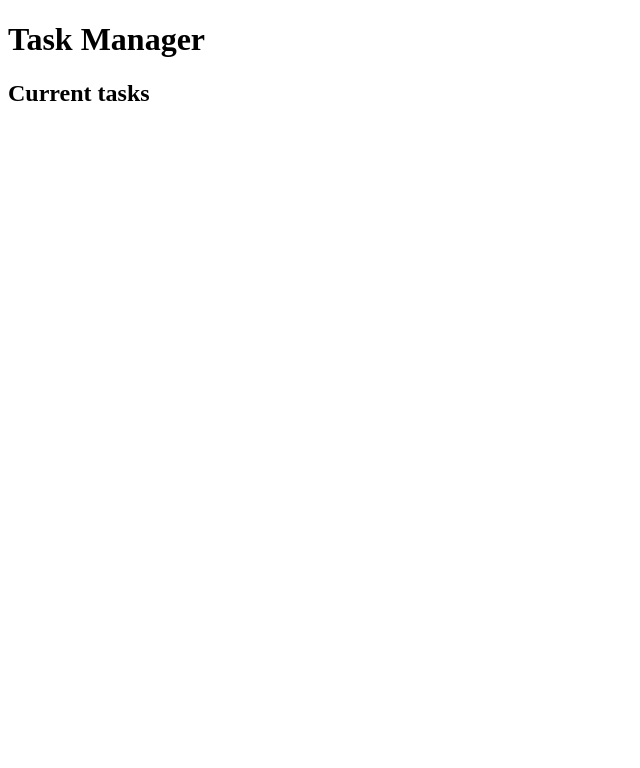
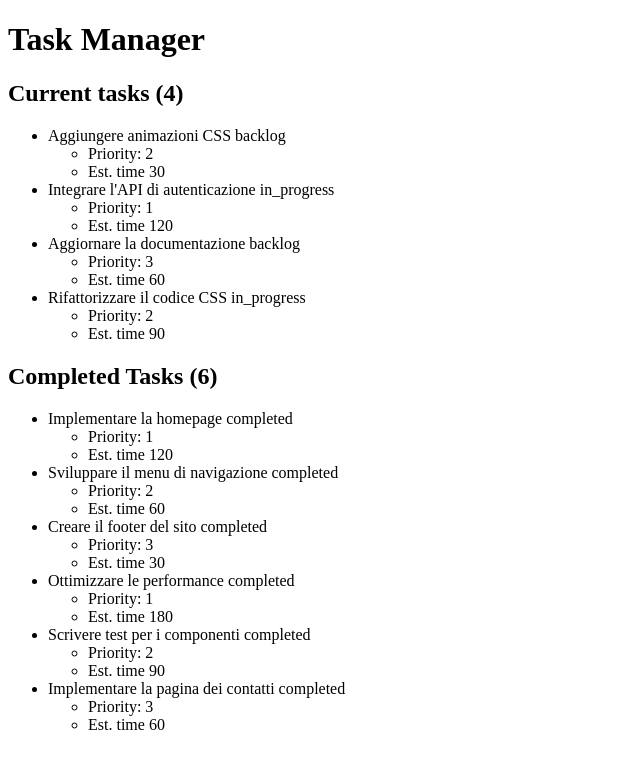
Before and after one commit to federicascognamiglio/react-task-list, a React (Vite) app: page / in a window 1280 px wide. Shown: the top 768 px of the page, without its empty margins (0-640 px from the left). Built offline with nearby package versions, Linux system fonts and the light colour scheme.

Commit message:
feat: tasks printed

```diff
--- a/src/App.jsx
+++ b/src/App.jsx
@@ -6,7 +6,16 @@ function App() {
   const completedTasks = tasks.filter(curTask => curTask.state === "completed");
 
   // Functions
-  // const printTasks = () => currentTasks
+  const printTasks = (tasksArray) => tasksArray.map(curTask =>
+    <li key={curTask.id}>
+      {curTask.title} <span>{curTask.state}</span>
+      <ul>
+        <li key="{curTask.id}.1">Priority: {curTask.priority}</li>
+        <li key="{curTask.id}.2">Est. time {curTask.estimatedTime}</li>
+      </ul>
+    </li>)
+
+  // Output
   return (
     <>
       <header>
@@ -14,10 +23,13 @@ function App() {
       </header>
       <main>
         <div>
-          <h2>Current tasks</h2>
-          <ul></ul>
+          <h2>Current tasks ({currentTasks.length})</h2>
+          <ul>{printTasks(currentTasks)}</ul>
         </div>
-
+        <div>
+          <h2>Completed Tasks ({completedTasks.length})</h2>
+          <ul>{printTasks(completedTasks)}</ul>
+        </div>
       </main>
     </>
   )
```
